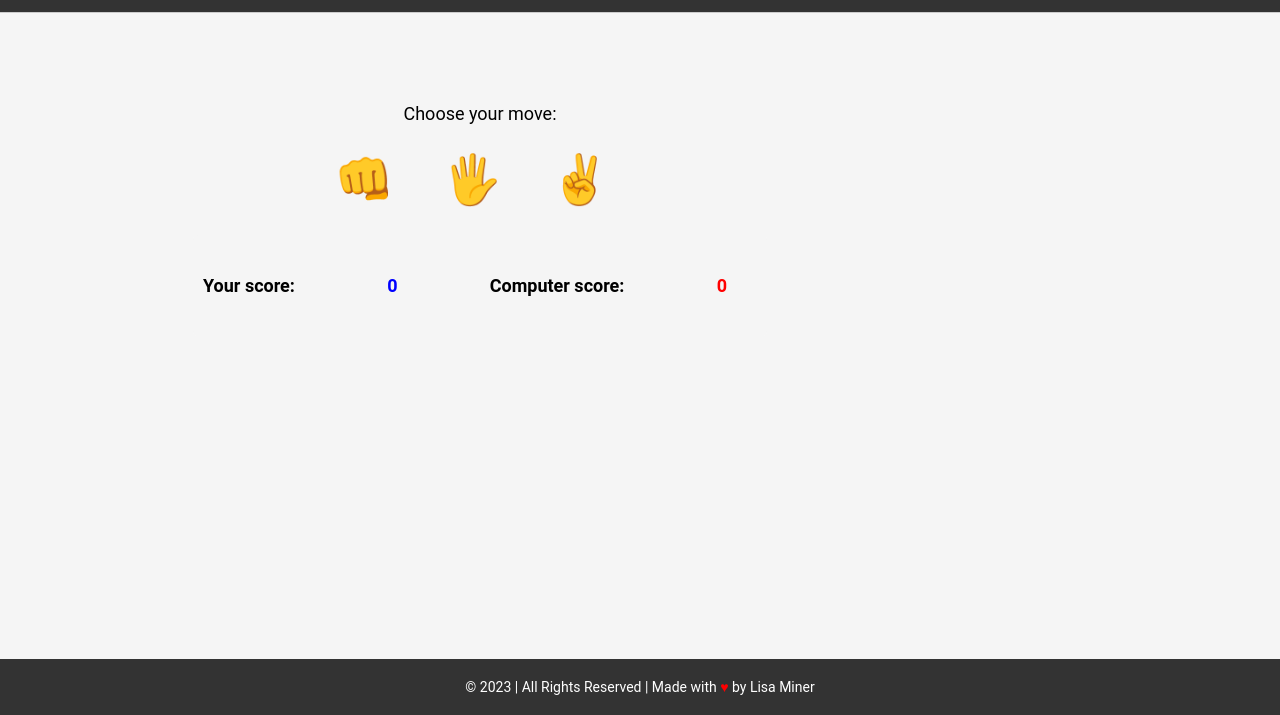
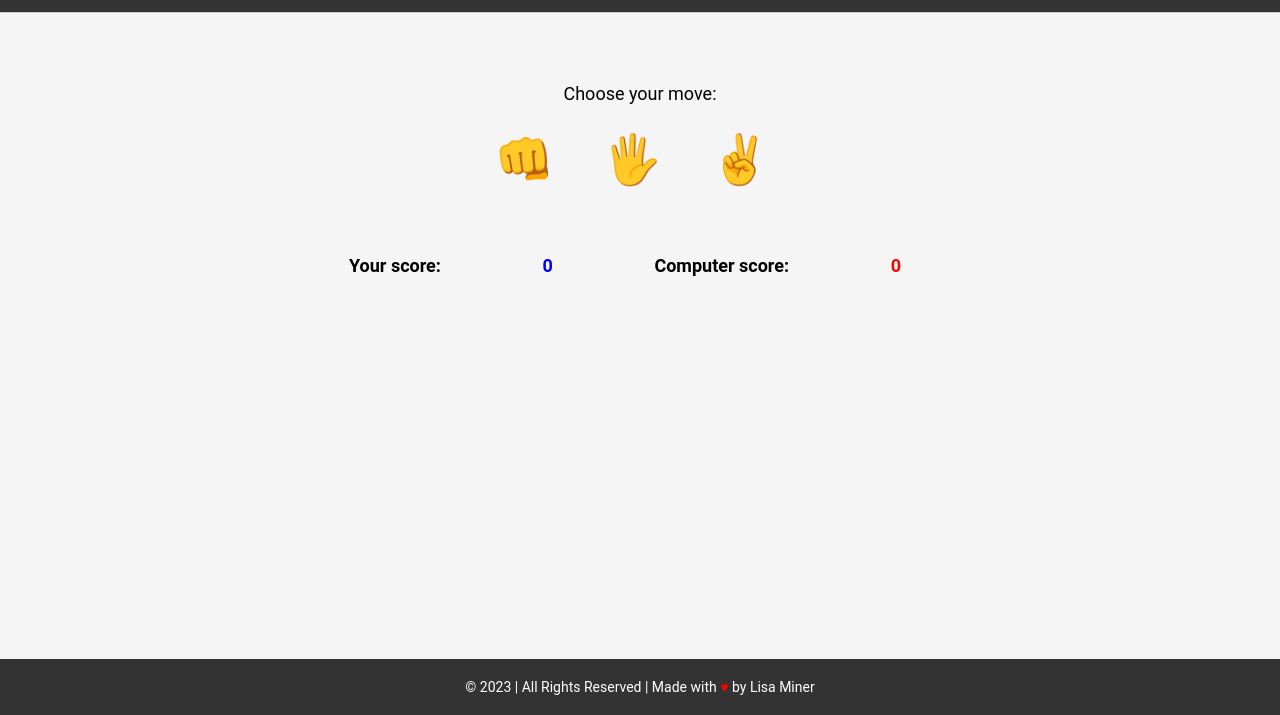
Before and after one commit to midnightmoet/Rock_Paper_Scissors_2.0, a plain HTML site: page index.html in a window 1280 px wide. Shown: the part 85-800 px from the top of the page. Drawn offline with Linux system fonts and the light colour scheme.

Commit message:
Note to self: resize screen before pushing code lol

```diff
--- a/script.js
+++ b/script.js
@@ -37,6 +37,7 @@ function playRound(playerSelection, computerSelection) {
   } else {
     computerScore++;
     computerScoreEl.textContent = computerScore;
+
     return "You lose! " + computerSelection + " beats " + playerSelection;
   }
 }
--- a/style.css
+++ b/style.css
@@ -45,7 +45,8 @@ header nav ul li a:hover {
 
 .container {
     max-width: 960px;
-    padding: 70px;
+    margin: 0 auto;
+    padding: 50px;
 }
 
 .container p {
```
